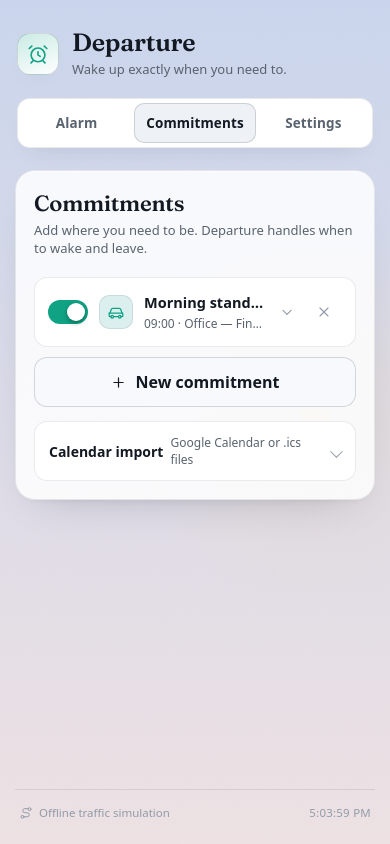
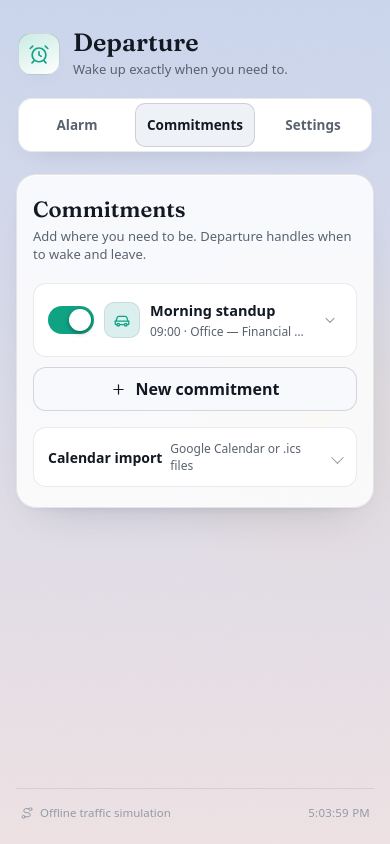
Before and after one commit to hilothefunnydog123-coder/HeadStart, a React (Vite) app: page / in a window 390 px wide. Both pictures are taken after a click on the tab "Commitments". Built offline with nearby package versions, Linux system fonts and the light colour scheme.

Commit message:
Polish UI spacing and controls

```diff
--- a/src/components/CommitmentForm.tsx
+++ b/src/components/CommitmentForm.tsx
@@ -108,7 +108,12 @@ export function CommitmentForm({
         const step = stepById[c.id] ?? "when";
         const needsDestination = isDraftDestination(c);
         return (
-          <div key={c.id} className={`commitment-row ${c.enabled ? "" : "disabled"}`}>
+          <div
+            key={c.id}
+            className={`commitment-row ${c.enabled ? "" : "disabled"} ${
+              open ? "expanded" : ""
+            }`}
+          >
             <div className="commitment-head">
               <label className="switch" title={c.enabled ? "Enabled" : "Disabled"}>
                 <input
@@ -156,6 +161,7 @@ export function CommitmentForm({
               >
                 <Icon name="chevron" size={16} />
               </span>
+              {open && (
                 <button
                   type="button"
                   className="icon-button"
@@ -164,6 +170,7 @@ export function CommitmentForm({
                 >
                   <Icon name="close" size={16} />
                 </button>
+              )}
             </div>
 
             {open && (
--- a/src/styles/global.css
+++ b/src/styles/global.css
@@ -37,6 +37,16 @@
   --radius-sm: 13px;
   --radius-xs: 9px;
 
+  --space-1: 4px;
+  --space-2: 8px;
+  --space-3: 12px;
+  --space-4: 16px;
+  --space-5: 20px;
+  --space-6: 24px;
+  --control-h: 44px;
+  --control-h-compact: 40px;
+  --control-gap: 8px;
+
   /* Layered, warm-tinted shadows */
   --shadow: 0 1px 0 rgba(255, 255, 255, 0.03) inset,
     0 22px 48px -24px rgba(0, 0, 0, 0.7), 0 4px 12px -6px rgba(0, 0, 0, 0.5);
@@ -85,6 +95,21 @@
 
 * {
   box-sizing: border-box;
+}
+
+button,
+summary {
+  -webkit-tap-highlight-color: transparent;
+}
+
+button {
+  line-height: 1.15;
+}
+
+button:focus-visible,
+summary:focus-visible {
+  outline: none;
+  box-shadow: 0 0 0 3px color-mix(in srgb, var(--accent) 24%, transparent);
 }
 
 html,
@@ -187,7 +212,7 @@ body::after {
   font-optical-sizing: auto;
   font-weight: 600;
   font-size: 25px;
-  letter-spacing: -0.01em;
+  letter-spacing: 0;
   line-height: 1;
 }
 
@@ -199,18 +224,18 @@ body::after {
 
 .tabs {
   display: flex;
-  gap: 3px;
-  padding: 4px;
+  gap: var(--space-1);
+  padding: var(--space-1);
   background: var(--surface);
   border: 1px solid var(--hair);
-  border-radius: 13px;
+  border-radius: 14px;
   box-shadow: var(--shadow-soft);
 }
 
 .tab {
   flex: 1;
-  min-height: 40px;
-  padding: 9px 12px;
+  min-height: var(--control-h);
+  padding: 0 var(--space-3);
   border: none;
   border-radius: 10px;
   background: transparent;
@@ -218,7 +243,7 @@ body::after {
   font: inherit;
   font-weight: 550;
   font-size: 13.5px;
-  letter-spacing: 0.01em;
+  letter-spacing: 0;
   cursor: pointer;
   transition: color 0.18s, background 0.18s;
 }
@@ -304,7 +329,7 @@ body::after {
 .alarm-dial {
   display: flex;
   justify-content: center;
-  padding: 12px 0 20px;
+  padding: var(--space-3) 0 var(--space-5);
   position: relative;
 }
 
@@ -348,9 +373,9 @@ body::after {
   font-family: var(--font-display);
   font-optical-sizing: auto;
   font-variation-settings: "opsz" 120, "SOFT" 20, "WONK" 0;
-  font-size: clamp(30px, 9.5vw, 42px);
+  font-size: 42px;
   font-weight: 560;
-  letter-spacing: -0.005em;
+  letter-spacing: 0;
   line-height: 1.02;
   color: var(--text);
 }
@@ -389,17 +414,17 @@ body::after {
 .alarm-chips {
   display: grid;
   grid-template-columns: repeat(3, 1fr);
-  gap: 8px;
-  margin-bottom: 16px;
+  gap: 10px;
+  margin-bottom: var(--space-4);
 }
 
 .departure-alert {
   display: grid;
   grid-template-columns: auto minmax(0, 1fr) auto;
   align-items: center;
-  gap: 10px;
-  padding: 12px 13px;
-  margin-bottom: 12px;
+  gap: var(--space-3);
+  padding: var(--space-3) 14px;
+  margin-bottom: var(--space-3);
   border: 1px solid var(--hair);
   border-radius: var(--radius-sm);
   background: var(--surface);
@@ -439,8 +464,11 @@ body::after {
 }
 
 .mini-button {
-  height: 32px;
-  padding: 0 11px;
+  display: inline-flex;
+  align-items: center;
+  justify-content: center;
+  min-height: var(--control-h-compact);
+  padding: 0 var(--space-3);
   border: 1px solid color-mix(in srgb, var(--accent) 55%, var(--hair));
   border-radius: 9px;
   background: color-mix(in srgb, var(--accent) 18%, var(--surface-2));
@@ -493,12 +521,12 @@ body::after {
 .alarm-commitment {
   display: flex;
   align-items: center;
-  gap: 13px;
-  padding: 13px 15px;
+  gap: var(--space-3);
+  padding: var(--space-3) 14px;
   border-radius: var(--radius-sm);
   background: var(--surface);
   border: 1px solid var(--hair);
-  margin-bottom: 11px;
+  margin-bottom: var(--space-3);
 }
 
 .mode-icon {
@@ -521,7 +549,7 @@ body::after {
 .commitment-title {
   font-weight: 600;
   font-size: 15px;
-  letter-spacing: -0.005em;
+  letter-spacing: 0;
   white-space: nowrap;
   overflow: hidden;
   text-overflow: ellipsis;
@@ -561,12 +589,12 @@ body::after {
 .traffic-badge {
   display: flex;
   align-items: center;
-  gap: 12px;
-  padding: 12px 15px;
+  gap: var(--space-3);
+  padding: var(--space-3) 14px;
   border-radius: var(--radius-sm);
   border: 1px solid var(--hair);
   background: var(--surface);
-  margin-bottom: 11px;
+  margin-bottom: var(--space-3);
   --sev: var(--good);
 }
 
@@ -653,7 +681,7 @@ body::after {
 
 .alarm-actions {
   display: flex;
-  margin-top: 11px;
+  margin-top: var(--space-3);
 }
 
 .alarm-action-button {
@@ -666,30 +694,31 @@ body::after {
 
 /* ---------- Panels & forms ---------- */
 .panel {
-  padding: 22px;
+  padding: var(--space-6);
   border-radius: var(--radius);
   border: 1px solid var(--hair);
   background: color-mix(in srgb, var(--surface) 84%, transparent);
   backdrop-filter: blur(22px) saturate(1.1);
   -webkit-backdrop-filter: blur(22px) saturate(1.1);
   box-shadow: var(--shadow);
+  min-width: 0;
 }
 
 .panel-title {
-  margin: 0 0 4px;
+  margin: 0 0 var(--space-1);
   font-family: var(--font-display);
   font-optical-sizing: auto;
   font-size: 22px;
   font-weight: 580;
-  letter-spacing: -0.01em;
+  letter-spacing: 0;
 }
 
 .panel-lead {
-  margin: 0 0 20px;
+  margin: 0 0 var(--space-5);
 }
 
 .import-calendar-details {
-  margin-top: 14px;
+  margin-top: var(--space-4);
   border: 1px solid var(--hair);
   border-radius: var(--radius-sm);
   background: var(--surface);
@@ -699,9 +728,9 @@ body::after {
   display: flex;
   align-items: center;
   justify-content: space-between;
-  gap: 12px;
-  min-height: 50px;
-  padding: 12px 14px;
+  gap: var(--space-3);
+  min-height: var(--control-h);
+  padding: var(--space-3) 14px;
   color: var(--text);
   cursor: pointer;
   list-style: none;
@@ -757,15 +786,15 @@ body::after {
 .field-grid {
   display: grid;
   grid-template-columns: repeat(auto-fit, minmax(138px, 1fr));
-  gap: 13px;
-  margin-bottom: 14px;
+  gap: var(--space-4);
+  margin-bottom: var(--space-4);
 }
 
 .field {
   display: flex;
   flex-direction: column;
-  gap: 7px;
-  margin-bottom: 14px;
+  gap: var(--space-2);
+  margin-bottom: var(--space-4);
 }
 
 .field-grid .field {
@@ -792,8 +821,10 @@ select {
   background: var(--ink);
   border: 1px solid var(--hair-strong);
   border-radius: var(--radius-xs);
-  padding: 11px 12px;
+  min-height: var(--control-h);
+  padding: 0 var(--space-3);
   width: 100%;
+  min-width: 0;
   transition: border-color 0.15s, box-shadow 0.15s;
 }
 
@@ -817,8 +848,8 @@ select:focus {
 .segmented {
   display: grid;
   grid-template-columns: repeat(4, 1fr);
-  gap: 5px;
-  padding: 4px;
+  gap: 6px;
+  padding: var(--space-1);
   background: var(--ink);
   border: 1px solid var(--hair-strong);
   border-radius: var(--radius-xs);
@@ -828,8 +859,9 @@ select:focus {
   display: flex;
   flex-direction: column;
   align-items: center;
-  gap: 4px;
-  padding: 9px 4px;
+  gap: var(--space-1);
+  min-height: var(--control-h);
+  padding: 6px var(--space-1);
   border: 1px solid transparent;
   border-radius: 7px;
   background: transparent;
@@ -861,10 +893,11 @@ select:focus {
   display: flex;
   align-items: center;
   justify-content: center;
-  gap: 8px;
+  gap: var(--control-gap);
   width: 100%;
-  padding: 13px;
-  margin-top: 10px;
+  min-height: var(--control-h);
+  padding: 0 14px;
+  margin-top: var(--space-3);
   border: 1px solid var(--hair-strong);
   border-radius: var(--radius-sm);
   background: var(--surface-2);
@@ -885,18 +918,22 @@ select:focus {
   transform: translateY(0);
 }
 
+.commitments .add-button {
+  margin-top: 0;
+}
+
 .link-button {
   display: inline-flex;
   align-items: center;
   gap: 6px;
-  min-height: 36px;
+  min-height: var(--control-h);
   background: none;
   border: none;
   color: var(--accent);
   font: inherit;
   font-size: 13px;
   font-weight: 600;
-  padding: 6px 0;
+  padding: var(--space-2) 2px;
   cursor: pointer;
 }
 
@@ -907,8 +944,8 @@ select:focus {
 .icon-button {
   display: grid;
   place-items: center;
-  min-width: 36px;
-  min-height: 36px;
+  min-width: var(--control-h-compact);
+  min-height: var(--control-h-compact);
   background: none;
   border: none;
   color: var(--text-faint);
@@ -924,11 +961,18 @@ select:focus {
 }
 
 /* ---------- Commitments ---------- */
+.commitments {
+  display: grid;
+  gap: 10px;
+  min-width: 0;
+}
+
 .commitment-row {
   border: 1px solid var(--hair);
   border-radius: var(--radius-sm);
   background: var(--surface);
-  margin-bottom: 10px;
+  margin-bottom: 0;
+  min-width: 0;
   transition: opacity 0.2s, border-color 0.2s;
 }
 
@@ -939,15 +983,17 @@ select:focus {
 .commitment-head {
   display: flex;
   align-items: center;
-  gap: 11px;
-  padding: 12px 13px;
+  gap: 10px;
+  min-height: 64px;
+  padding: var(--space-3) 14px;
+  min-width: 0;
 }
 
 .commitment-mode {
   display: grid;
   place-items: center;
-  width: 34px;
-  height: 34px;
+  width: 36px;
+  height: 36px;
   border-radius: 10px;
   color: var(--accent);
   background: color-mix(in srgb, var(--accent) 12%, var(--surface-2));
@@ -967,8 +1013,10 @@ select:focus {
   font: inherit;
   cursor: pointer;
   text-align: left;
-  padding: 2px 0;
+  min-height: var(--control-h-compact);
+  padding: var(--space-1) 0;
   min-width: 0;
+  overflow: hidden;
 }
 
 .commitment-summary strong {
@@ -991,6 +1039,8 @@ select:focus {
 .commitment-chevron {
   display: grid;
   place-items: center;
+  width: 24px;
+  flex-shrink: 0;
   color: var(--text-faint);
   transition: transform 0.25s ease;
 }
@@ -1000,7 +1050,7 @@ select:focus {
 }
 
 .commitment-body {
-  padding: 6px 13px 14px;
+  padding: var(--space-3) 14px var(--space-4);
   border-top: 1px solid var(--hair);
 }
 
@@ -1008,8 +1058,8 @@ select:focus {
   display: grid;
   grid-template-columns: repeat(3, 1fr);
   gap: 6px;
-  padding: 4px;
-  margin-bottom: 14px;
+  padding: var(--space-1);
+  margin-bottom: var(--space-4);
   border: 1px solid var(--hair);
   border-radius: var(--radius-xs);
   background: var(--ink);
@@ -1019,9 +1069,9 @@ select:focus {
   display: inline-flex;
   justify-content: center;
   align-items: center;
-  gap: 6px;
-  min-height: 40px;
-  padding: 8px 7px;
+  gap: var(--space-2);
+  min-height: var(--control-h);
+  padding: var(--space-2) 7px;
   border: 1px solid transparent;
   border-radius: 7px;
   background: transparent;
@@ -1068,21 +1118,26 @@ select:focus {
 .step-actions {
   display: flex;
   justify-content: flex-end;
-  gap: 8px;
-  margin-top: 10px;
+  gap: var(--control-gap);
+  margin-top: var(--space-3);
+}
+
+.step-actions .primary-button,
+.step-actions .secondary-button {
+  min-width: 92px;
 }
 
 .days-row {
   display: flex;
-  gap: 6px;
-  margin-bottom: 4px;
+  gap: var(--space-2);
+  margin-bottom: var(--space-1);
   flex-wrap: wrap;
 }
 
 .day-toggle {
   flex: 1;
   min-width: 38px;
-  min-height: 38px;
+  min-height: var(--control-h);
   padding: 8px 4px;
   border: 1px solid var(--hair-strong);
   border-radius: 8px;
@@ -1109,8 +1164,8 @@ select:focus {
 .switch {
   position: relative;
   display: inline-block;
-  width: 40px;
-  height: 24px;
+  width: 46px;
+  height: 28px;
   flex-shrink: 0;
 }
 
@@ -1132,8 +1187,8 @@ select:focus {
 .slider::before {
   content: "";
   position: absolute;
-  height: 18px;
-  width: 18px;
+  height: 22px;
+  width: 22px;
   left: 3px;
   top: 3px;
   background: #fff;
@@ -1147,15 +1202,15 @@ select:focus {
 }
 
 .switch input:checked + .slider::before {
-  transform: translateX(16px);
+  transform: translateX(18px);
 }
 
 /* ---------- Place picker ---------- */
 .place-picker {
   border: 1px solid var(--hair);
   border-radius: var(--radius-sm);
-  padding: 15px;
-  margin: 6px 0 4px;
+  padding: var(--space-4);
+  margin: var(--space-2) 0 0;
   background: color-mix(in srgb, var(--ink) 30%, transparent);
 }
 
@@ -1167,7 +1222,7 @@ select:focus {
 }
 
 .place-search {
-  margin-bottom: 11px;
+  margin-bottom: var(--space-3);
 }
 
 .place-search-field {
@@ -1178,9 +1233,9 @@ select:focus {
   display: grid;
   grid-template-columns: auto minmax(0, 1fr) auto;
   align-items: center;
-  gap: 8px;
-  min-height: 45px;
-  padding: 5px 5px 5px 12px;
+  gap: var(--space-2);
+  min-height: 52px;
+  padding: 6px 6px 6px var(--space-3);
   border: 1px solid var(--hair-strong);
   border-radius: var(--radius-sm);
   background: var(--ink);
@@ -1197,7 +1252,8 @@ select:focus {
   min-width: 0;
   border: none;
   background: transparent;
-  padding: 8px 0;
+  min-height: var(--control-h-compact);
+  padding: 0;
   box-shadow: none;
 }
 
@@ -1207,7 +1263,8 @@ select:focus {
 
 .search-button {
   min-width: 74px;
-  height: 34px;
+  min-height: var(--control-h-compact);
+  padding: 0 var(--space-3);
   border: 1px solid color-mix(in srgb, var(--accent) 55%, transparent);
   border-radius: 9px;
   background: color-mix(in srgb, var(--accent) 20%, var(--surface-2));
@@ -1226,10 +1283,10 @@ select:focus {
 .selected-place {
   display: grid;
   grid-template-columns: auto minmax(0, 1fr);
-  gap: 9px;
-  align-items: center;
-  padding: 10px 11px;
-  margin-bottom: 11px;
+  gap: 10px;
+  align-items: center;
+  padding: var(--space-3);
+  margin-bottom: var(--space-3);
   border: 1px solid var(--hair);
   border-radius: var(--radius-sm);
   background: var(--surface);
@@ -1237,11 +1294,11 @@ select:focus {
 }
 
 .learned-suggestions {
-  margin: 0 0 11px;
+  margin: 0 0 var(--space-3);
 }
 
 .suggestion-heading {
-  margin-bottom: 6px;
+  margin-bottom: var(--space-2);
   color: var(--text-dim);
   font-size: 12px;
   font-weight: 650;
@@ -1250,7 +1307,7 @@ select:focus {
 .suggestion-row {
   display: flex;
   flex-wrap: wrap;
-  gap: 7px;
+  gap: var(--space-2);
 }
 
 .suggestion-chip {
@@ -1305,17 +1362,17 @@ select:focus {
 
 .place-results {
   display: grid;
-  gap: 6px;
-  margin: -1px 0 11px;
+  gap: var(--space-2);
+  margin: 0 0 var(--space-3);
 }
 
 .place-result {
   display: grid;
   grid-template-columns: auto minmax(0, 1fr);
   align-items: center;
-  gap: 8px;
+  gap: 10px;
   width: 100%;
-  min-height: 42px;
+  min-height: var(--control-h);
   padding: 9px 10px;
   border: 1px solid var(--hair);
   border-radius: 10px;
@@ -1362,9 +1419,9 @@ select:focus {
 }
 
 .coordinate-details {
-  margin-top: 10px;
+  margin-top: var(--space-3);
   border-top: 1px solid var(--hair);
-  padding-top: 9px;
+  padding-top: var(--space-3);
 }
 
 .coordinate-details summary {
@@ -1372,16 +1429,16 @@ select:focus {
   cursor: pointer;
   font-size: 12.5px;
   font-weight: 600;
-  min-height: 32px;
-  padding: 8px 0;
+  min-height: var(--control-h-compact);
+  padding: var(--space-2) 0;
 }
 
 .coordinate-details .field-grid {
-  margin-top: 11px;
+  margin-top: var(--space-3);
 }
 
 .place-attribution {
-  margin: 9px 0 0;
+  margin: var(--space-2) 0 0;
   color: var(--text-faint);
   font-size: 10.5px;
 }
@@ -1395,33 +1452,44 @@ select:focus {
 .checkbox-row {
   display: flex;
   align-items: center;
-  gap: 11px;
+  gap: var(--space-3);
   font-size: 14px;
-  margin-top: 6px;
+  margin-top: var(--space-2);
   color: var(--text);
 }
 
 .checkbox-row input {
-  width: auto;
+  width: 18px;
+  height: 18px;
   accent-color: var(--accent);
+  flex-shrink: 0;
 }
 
 .consent-row {
   align-items: flex-start;
-  margin: 12px 0;
+  margin: var(--space-3) 0;
   line-height: 1.45;
 }
 
+.settings {
+  display: grid;
+  gap: var(--space-4);
+}
+
+.settings > .field-grid {
+  margin-bottom: 0;
+}
+
 .settings-card {
-  padding: 14px;
-  margin-top: 14px;
+  padding: var(--space-4);
+  margin-top: 0;
   border: 1px solid var(--hair);
   border-radius: var(--radius-sm);
   background: var(--surface);
 }
 
 .settings-card h3 {
-  margin: 0 0 8px;
+  margin: 0 0 var(--space-2);
   font-size: 14px;
 }
 
@@ -1435,10 +1503,10 @@ select:focus {
 .permission-panel {
   display: grid;
   grid-template-columns: minmax(0, 1fr) auto;
-  gap: 12px;
-  align-items: center;
-  padding-top: 10px;
-  margin-top: 10px;
+  gap: var(--space-3);
+  align-items: center;
+  padding-top: var(--space-3);
+  margin-top: var(--space-3);
   border-top: 1px solid var(--hair);
 }
 
@@ -1449,7 +1517,7 @@ select:focus {
 .permission-actions {
   display: flex;
   flex-wrap: wrap;
-  gap: 8px;
+  gap: var(--control-gap);
 }
 
 .settings-actions-row {
@@ -1486,7 +1554,7 @@ select:focus {
   font-optical-sizing: auto;
   font-size: 22px;
   font-weight: 580;
-  letter-spacing: -0.01em;
+  letter-spacing: 0;
 }
 
 .placeholder .add-button {
@@ -1503,7 +1571,7 @@ select:focus {
   display: flex;
   justify-content: space-between;
   align-items: center;
-  padding: 15px 4px 4px;
+  padding: var(--space-4) var(--space-1) var(--space-1);
   font-size: 11.5px;
   color: var(--text-faint);
   border-top: 1px solid var(--hair);
@@ -1523,14 +1591,21 @@ select:focus {
 
 @media (max-width: 420px) {
   .app {
-    padding-left: 15px;
-    padding-right: 15px;
+    padding-left: var(--space-4);
+    padding-right: var(--space-4);
   }
   .alarm-card {
-    padding: 20px 16px 18px;
+    padding: var(--space-5) var(--space-4) 18px;
   }
   .panel {
-    padding: 18px;
+    padding: var(--space-5) var(--space-4);
+  }
+  .ring-big {
+    font-size: 36px;
+  }
+  .field-grid {
+    grid-template-columns: 1fr;
+    gap: 14px;
   }
   .commitment-stepper {
     grid-template-columns: 1fr;
@@ -1549,23 +1624,27 @@ select:focus {
     justify-content: center;
   }
   .search-control {
-    grid-template-columns: auto minmax(0, 1fr);
+    grid-template-columns: auto minmax(0, 1fr) auto;
   }
   .search-button {
-    grid-column: 1 / -1;
-    width: 100%;
+    min-width: 88px;
   }
 }
 
 .primary-button,
 .secondary-button {
+  display: inline-flex;
+  align-items: center;
+  justify-content: center;
+  gap: var(--control-gap);
+  min-height: var(--control-h);
   border: 1px solid var(--hair-strong);
   border-radius: var(--radius-sm);
   color: var(--text);
   font: inherit;
   font-size: 13px;
   font-weight: 700;
-  padding: 10px 12px;
+  padding: 0 14px;
   cursor: pointer;
   transition: background 0.15s, border-color 0.15s, opacity 0.15s;
 }
@@ -1613,7 +1692,7 @@ select:focus {
 .section-heading h3 {
   margin: 0 0 2px;
   font-size: 14px;
-  letter-spacing: -0.01em;
+  letter-spacing: 0;
 }
 
 .connector-grid {
@@ -1622,7 +1701,7 @@ select:focus {
 }
 
 .connector-card {
-  padding: 14px;
+  padding: var(--space-4);
   border: 1px solid var(--hair);
   border-radius: var(--radius-sm);
   background: var(--surface);
@@ -1631,8 +1710,8 @@ select:focus {
 .connector-head {
   display: flex;
   align-items: center;
-  gap: 10px;
-  margin-bottom: 12px;
+  gap: var(--space-3);
+  margin-bottom: var(--space-3);
 }
 
 .connector-mark {
@@ -1663,8 +1742,8 @@ select:focus {
 .connector-actions {
   display: flex;
   align-items: center;
-  gap: 8px;
-  margin-top: 10px;
+  gap: var(--control-gap);
+  margin-top: var(--space-3);
   flex-wrap: wrap;
 }
 
@@ -1707,11 +1786,11 @@ select:focus {
 
 /* ---------- On-time confidence ---------- */
 .confidence {
-  padding: 13px 15px 14px;
+  padding: var(--space-3) 14px 14px;
   border-radius: var(--radius-sm);
   border: 1px solid var(--hair);
   background: var(--surface);
-  margin-bottom: 11px;
+  margin-bottom: var(--space-3);
   --conf: var(--good);
 }
 
@@ -1789,7 +1868,8 @@ select:focus {
   align-items: center;
   gap: 6px;
   flex-shrink: 0;
-  padding: 8px 12px;
+  min-height: var(--control-h-compact);
+  padding: 0 var(--space-3);
   border-radius: 999px;
   border: 1px solid var(--hair-strong);
   background: var(--surface-2);
@@ -1870,10 +1950,11 @@ select:focus {
   display: flex;
   align-items: center;
   justify-content: center;
-  gap: 8px;
+  gap: var(--control-gap);
   width: 100%;
-  margin-top: 12px;
-  padding: 13px;
+  min-height: var(--control-h);
+  margin-top: var(--space-3);
+  padding: 0 14px;
   border-radius: var(--radius-sm);
   border: 1px solid var(--hair-strong);
   background: color-mix(in srgb, var(--accent) 10%, var(--surface));
@@ -1895,8 +1976,8 @@ select:focus {
 }
 
 .demo-bar {
-  margin-top: 12px;
-  padding: 14px 16px;
+  margin-top: var(--space-3);
+  padding: 14px var(--space-4);
   border-radius: var(--radius-sm);
   border: 1px solid color-mix(in srgb, var(--accent) 35%, var(--hair));
   background: color-mix(in srgb, var(--surface) 84%, transparent);
@@ -1908,14 +1989,14 @@ select:focus {
 .demo-controls {
   display: flex;
   align-items: center;
-  gap: 12px;
+  gap: var(--space-3);
 }
 
 .demo-btn {
   display: grid;
   place-items: center;
-  width: 38px;
-  height: 38px;
+  width: var(--control-h);
+  height: var(--control-h);
   border-radius: 50%;
   border: 1px solid var(--hair-strong);
   background: var(--surface-2);
@@ -2011,7 +2092,8 @@ select:focus {
 }
 
 .demo-speed {
-  padding: 5px 10px;
+  min-height: var(--control-h-compact);
+  padding: 0 10px;
   border-radius: 8px;
   border: 1px solid var(--hair-strong);
   background: var(--surface-2);
```
Lines whose indentation alone changed are shown as unchanged.
